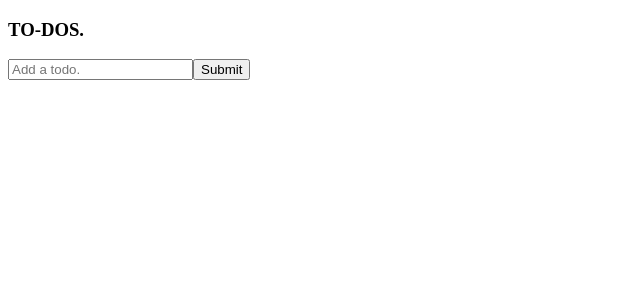
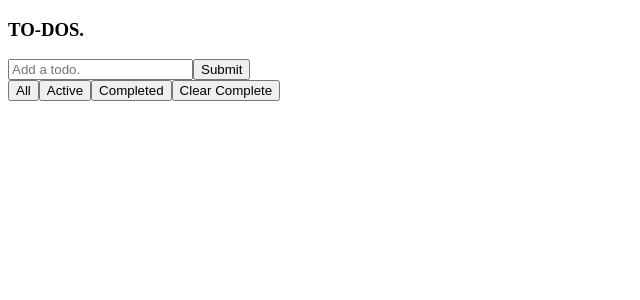
Before and after one commit to kennethlee/redux-todo, a React app: page / in a window 1280 px wide. Shown: the top 300 px of the page, without its empty margins (0-640 px from the left). Built offline with nearby package versions, Linux system fonts and the light colour scheme; the HTML template or start-up script is replaced by a standard one.

Commit message:
Add two filters to button bar

```diff
--- a/src/actions/index.js
+++ b/src/actions/index.js
@@ -13,3 +13,21 @@ export function markComplete(task) {
     payload: task,
   }
 }
+
+export function filterActive() {
+  return {
+    type: 'FILTER_ACTIVE',
+  }
+}
+
+export function showAll() {
+  return {
+    type: 'SHOW_ALL'
+  }
+}
+
+export function filterCompleted() {
+  return {
+    type: "FILTER_COMPLETED"
+  }
+}
--- a/src/components/App.js
+++ b/src/components/App.js
@@ -2,6 +2,7 @@ import React, { Component } from 'react';
 
 import InputForm from '../containers/input-form';
 import ItemList from '../containers/item-list';
+import ButtonBar from '../containers/button-bar';
 // import ButtonBar.
 // import ItemsList ( > TodoItem )
 
@@ -11,6 +12,7 @@ export default class App extends Component {
       <div>
         <h3>TO-DOS.</h3>
         <InputForm />
+        <ButtonBar />
         <ItemList />
       </div>
     );
--- /dev/null
+++ b/src/containers/button-bar.js
@@ -0,0 +1,29 @@
+import React, { Component } from 'react';
+
+import { connect } from 'react-redux';
+import { bindActionCreators } from 'redux';
+import { showAll, filterActive } from '../actions';
+
+
+class ButtonBar extends Component {
+  constructor(props) {
+    super(props)
+  }
+
+  render () {
+    return (
+      <div>
+        <button onClick={this.props.showAll}>All</button>
+        <button onClick={this.props.filterActive}>Active</button>
+        <button>Completed</button>
+        <button>Clear Complete</button>
+      </div>
+    )
+  }
+}
+
+function mapDispatchToProps(dispatch) {
+  return bindActionCreators({ showAll: showAll, filterActive: filterActive }, dispatch)
+}
+
+export default connect(null, mapDispatchToProps)(ButtonBar);
--- a/src/containers/item-list.js
+++ b/src/containers/item-list.js
@@ -11,11 +11,23 @@ class ItemList extends Component {
   }
 
   renderList() {
+
     return this.props.tasks.map((task) => {
-      return (<ListItem
-        task={task}
-        markComplete={this.props.markComplete}
-      />);
+
+      if (this.props.filter === "ALL") {
+        return (<ListItem
+          task={task}
+          markComplete={this.props.markComplete}
+        />);
+      } else if (this.props.filter === "ACTIVE") {
+        if (!task.finished) {
+          return (<ListItem
+            task={task}
+            markComplete={this.props.markComplete}
+          />);
+        }
+      }
+
     });
   }
 
@@ -27,7 +39,7 @@ class ItemList extends Component {
 }
 
 function mapStateToProps(state) {
-  return {tasks: state.tasks}
+  return {tasks: state.tasks, filter: state.filter}
 }
 
 function mapDispatchToProps(dispatch) {
--- a/src/reducers/index.js
+++ b/src/reducers/index.js
@@ -1,9 +1,11 @@
 import { combineReducers } from 'redux';
 
 import taskReducer from './reducer_task';
+import filterReducer from './reducer_filter';
 
 const rootReducer = combineReducers({
   tasks: taskReducer,
+  filter: filterReducer,
 });
 
 export default rootReducer;
--- /dev/null
+++ b/src/reducers/reducer_filter.js
@@ -0,0 +1,10 @@
+export default function(state="ALL", action) {
+  switch(action.type) {
+    case "SHOW_ALL":
+      return "ALL"
+    case "FILTER_ACTIVE":
+      return "ACTIVE"
+    default:
+      return state;
+  }
+}
```
Also changed, not shown: src/reducers/reducer_task.js (line endings or trailing spaces).
